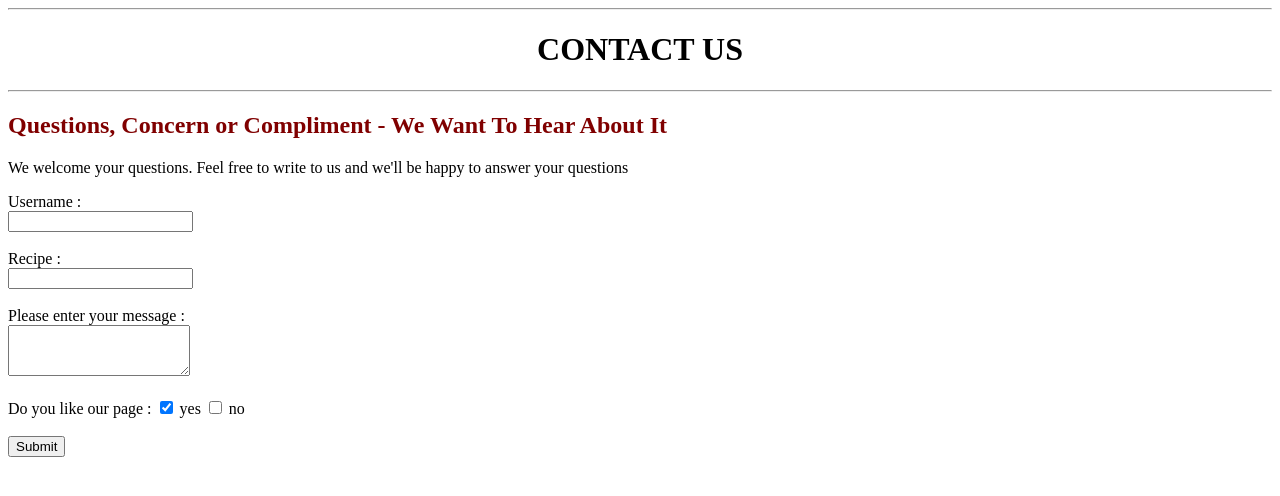
After one commit to ksruthi1992/ava, a Django app: template dashboard/templates/Contact.html in a window 1280 px wide. The commit adds this page. Shown: the top 496 px of the page. Run offline with Django 3.2, Linux system fonts and the light colour scheme; the template is opened without the code that fills it, so the values that code supplies are empty.

Commit message:
+ contact, recipe page

```diff
--- /dev/null
+++ b/dashboard/templates/Contact.html
@@ -0,0 +1,45 @@
+<!DOCTYPE html>
+<html lang="en">
+<head>
+    <meta charset="UTF-8">
+    <title>Contact Us</title>
+<script>
+function validateForm() {
+    var x = document.forms["myForm"]["fname"].value;
+    if (x == "") {
+        alert("Name must be filled out");
+        return false;
+    }
+}
+</script>
+</head>
+<body>
+<hr class="uk-divider-icon">
+<center><h1>CONTACT US</center></h1>
+<hr class="uk-divider-icon">
+
+<font color ="Maroon">
+    <h2> Questions, Concern or Compliment - We Want To Hear About It</h2>
+</font>
+<p>We welcome your questions. Feel free to write to us and we'll be happy to answer your questions</p>
+
+<form name="Form" action="/action_page.php" onsubmit="return validateForm()" method="post">
+
+  Username : <br>
+    <input type="text" name="username" value="">
+  <br><br>
+  Recipe : <br>
+  <input type="text" name="recipe" value="">
+  <br><br>
+  <div class="row">
+  Please enter your message : <br>
+  <textarea name="Message" id="Message" rows="3" class="form-control" maxlength="1500"></textarea>
+    <br><br>
+  Do you like our page :
+ <label><input type="checkbox" name="yes" value="yes" id="yescb" onclick="uncheck('nocb')" checked="checked"> yes</label>
+ <label><input type="checkbox" name="no" value="no" id="nocb" onclick="uncheck('yescb')"> no</label>
+      <br><br>
+<input type="submit" value="Submit">
+</form>
+</body>
+</html>
--- a/dashboard/templates/dashboard.html
+++ b/dashboard/templates/dashboard.html
@@ -98,4 +98,4 @@
 
 
 </body>
-<html>
+</html>
--- a/dashboard/templates/recipe.html
+++ b/dashboard/templates/recipe.html
@@ -58,5 +58,4 @@ ol {
         </ol>
 
 </body>
-
-</html>
+<<<<<<< Updated upstream
```
